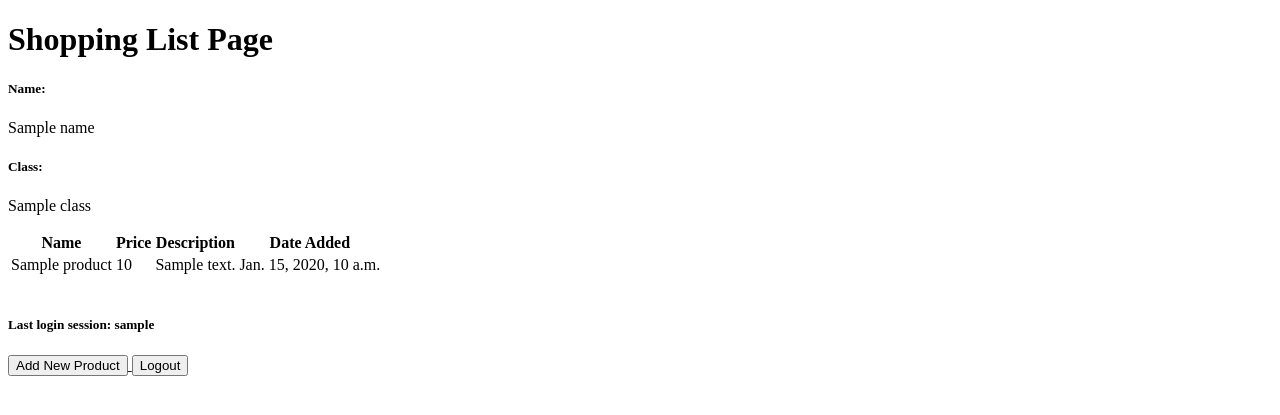
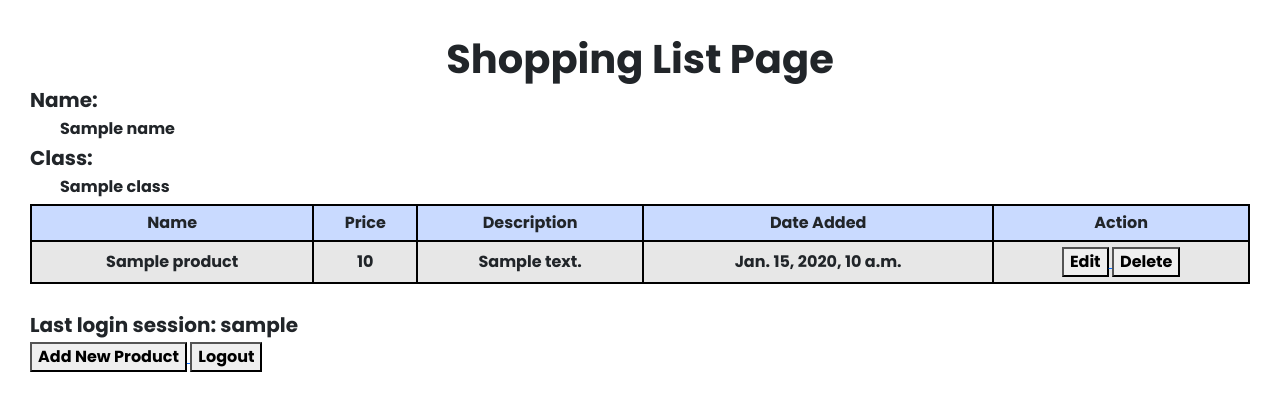
Before and after one commit to rauloaul/shopping-list, a Django app: template main/templates/main.html in a window 1280 px wide. Shown: the top 415 px of the page. Run offline with Django 4.2, Linux system fonts and the light colour scheme; the template is opened without the code that fills it: most values are stand-ins (such as "Sample title", 1, 10 or a date in 2020).

Commit message:
Tutorial 4 Done

```diff
--- a/main/templates/main.html
+++ b/main/templates/main.html
@@ -1,13 +1,46 @@
 {% extends 'base.html' %}
 
 {% block content %}
-    <h1>Shopping List Page</h1>
+<style>
+    @import url('https://fonts.googleapis.com/css2?family=Poppins:wght@700&display=swap');
+    html * {
+        font-family: 'Poppins', sans-serif;
+    }
+    table, td, th {
+      border: 2px solid black;
+    }
+    table {
+      border-collapse: collapse;
+      width: 100%;
+    }
+
+    td {
+      text-align: center;
+      padding: 5px;
+      background-color: rgb(231, 231, 231);
+    }
+    th {
+      text-align: center;
+      padding: 5px;
+      background-color: rgb(201, 218, 255);
+    }
+    body {
+        background-color: rgb(255, 255, 255);
+        margin: 20px;
+        padding: 10px;
+    }
+    h1, h5, p {
+        margin: 5px 0;
+    }
+    </style>
+
+    <h1 align="center">Shopping List Page</h1>
 
     <h5>Name:</h5>
-    <p>{{name}}</p>
+    <p style="padding-left: 30px;">{{name}}</p>
 
     <h5>Class:</h5>
-    <p>{{class}}</p>
+    <p style="padding-left: 30px;">{{class}}</p>
 
 <table>
     <tr>
@@ -15,6 +48,7 @@
         <th>Price</th>
         <th>Description</th>
         <th>Date Added</th>
+        <th>Action</th>
     </tr>
 
     {% comment %} Below is how to show the product data {% endcomment %}
@@ -25,6 +59,19 @@
             <td>{{product.price}}</td>
             <td>{{product.description}}</td>
             <td>{{product.date_added}}</td>
+            <td>
+                <a href="{% url 'main:edit_product' product.pk %}">
+                <button>
+                    Edit
+                </button>
+                </a>
+
+                <a href="{% url 'main:delete_product' product.pk %}">
+                      <button>
+                          Delete
+                      </button>
+                  </a>
+            </td>
         </tr>
     {% endfor %}
 </table>
--- a/main/urls.py
+++ b/main/urls.py
@@ -1,6 +1,6 @@
 from django.urls import path
 from main.views import show_main, create_product, show_xml, show_json, show_xml_by_id, show_json_by_id
-from main.views import register, login_user, logout_user
+from main.views import register, login_user, logout_user, edit_product, delete_product
 
 app_name = 'main'
 
@@ -13,5 +13,7 @@ urlpatterns = [
     path('json/<int:id>/', show_json_by_id, name='show_json_by_id'),
     path('register/', register, name='register'),
     path('login/', login_user, name='login'),
-    path('logout/', logout_user, name='logout')
+    path('logout/', logout_user, name='logout'),
+    path('edit-product/<int:id>', edit_product, name='edit_product'),
+    path('delete/<int:id>', delete_product, name='delete_product'),
 ]
--- a/templates/base.html
+++ b/templates/base.html
@@ -8,7 +8,13 @@
             content="width=device-width, initial-scale=1.0"
         />
         {% block meta %}
+            <meta charset="UTF-8" />
+            <meta name="viewport" content="width=device-width, initial-scale=1">
         {% endblock meta %}
+        <link href="https://cdn.jsdelivr.net/npm/bootstrap@5.3.2/dist/css/bootstrap.min.css" rel="stylesheet" integrity="sha384-T3c6CoIi6uLrA9TneNEoa7RxnatzjcDSCmG1MXxSR1GAsXEV/Dwwykc2MPK8M2HN" crossorigin="anonymous">
+        <script src="https://code.jquery.com/jquery-3.6.0.min.js" integrity="sha384-KyZXEAg3QhqLMpG8r+J4jsl5c9zdLKaUk5Ae5f5b1bw6AUn5f5v8FZJoMxm6f5cH1" crossorigin="anonymous"></script>
+        <script src="https://cdn.jsdelivr.net/npm/@popperjs/core@2.11.8/dist/umd/popper.min.js" integrity="sha384-I7E8VVD/ismYTF4hNIPjVp/Zjvgyol6VFvRkX/vR+Vc4jQkC+hVqc2pM8ODewa9r" crossorigin="anonymous"></script>
+        <script src="https://cdn.jsdelivr.net/npm/bootstrap@5.3.2/dist/js/bootstrap.min.js" integrity="sha384-BBtl+eGJRgqQAUMxJ7pMwbEyER4l1g+O15P+16Ep7Q9Q+zqX6gSbd85u4mG4QzX+" crossorigin="anonymous"></script>
     </head>
 
     <body>
```
Also changed, not shown: main/templates/edit_product.html (added, +22 -0 lines), main/views.py (+23 -0 lines), db.sqlite3.
